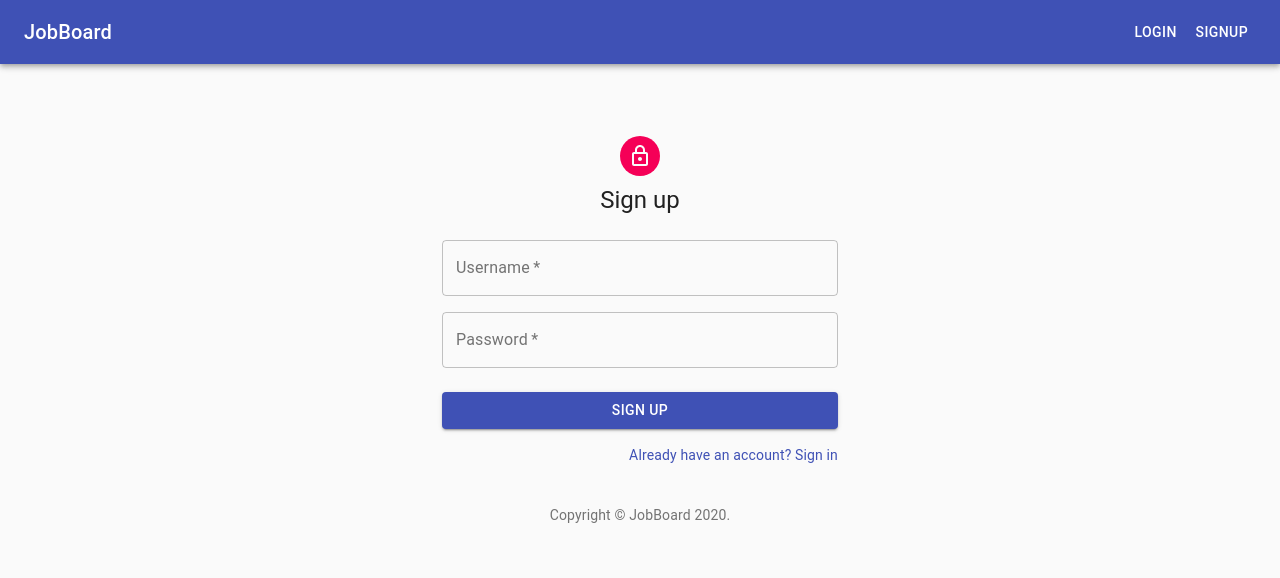
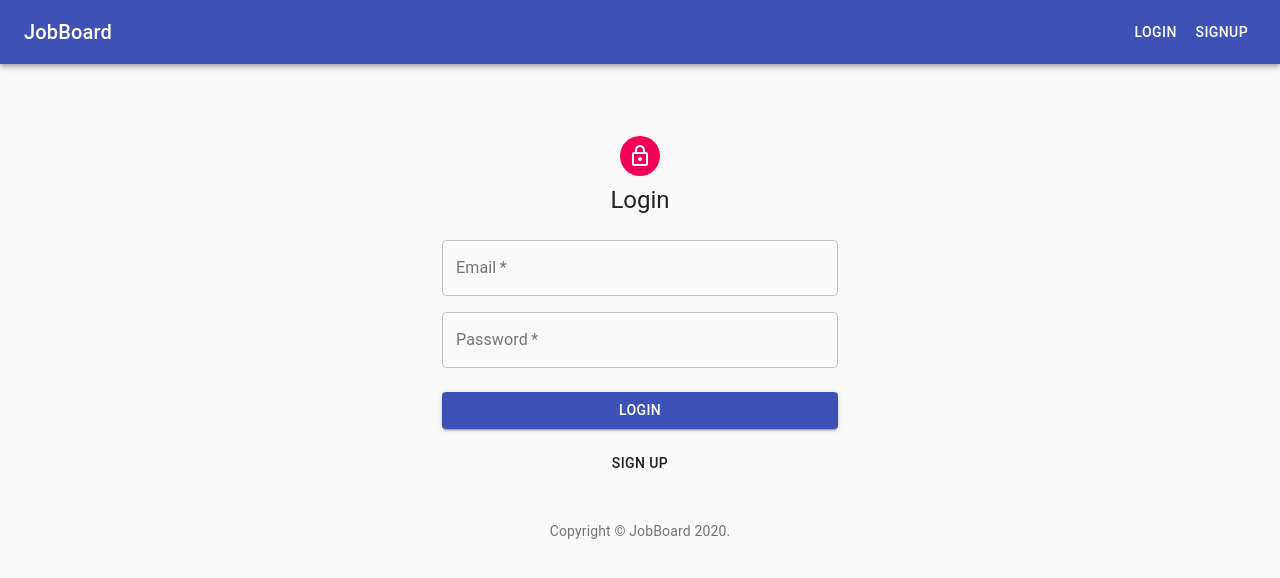
Before and after one commit to Kevin1192/Job-board, a React (Create React App) app: page /signup in a window 1280 px wide. Shown: the top 578 px of the page. Built offline with nearby package versions, Linux system fonts and the light colour scheme; no server answers.

Commit message:
signup signin working

```diff
--- a/src/components/signUp.jsx
+++ b/src/components/signUp.jsx
@@ -1,4 +1,4 @@
-import React from "react";
+import React, { useState, useContext } from "react";
 import Avatar from "@material-ui/core/Avatar";
 import Button from "@material-ui/core/Button";
 import CssBaseline from "@material-ui/core/CssBaseline";
@@ -10,6 +10,9 @@ import LockOutlinedIcon from "@material-ui/icons/LockOutlined";
 import Typography from "@material-ui/core/Typography";
 import { makeStyles } from "@material-ui/core/styles";
 import Container from "@material-ui/core/Container";
+import { LoginContext } from "../shared/context/login-context";
+import { useHTTPClient } from "../shared/hooks/http-hook";
+import { Redirect } from 'react-router-dom'
 
 function Copyright() {
   return (
@@ -44,8 +47,99 @@ const useStyles = makeStyles((theme) => ({
   },
 }));
 
-export default function SignUp() {
+const SignUp = () => {
   const classes = useStyles();
+
+  const auth = useContext(LoginContext);
+
+  // generate login state
+  const [isLogin, setIsLogin] = useState(true);
+  // generate redirect state
+  const [isRedirect, setRedirect] = useState(false);
+
+  // generate form State
+const [formSta, setFormDa] = React.useState({
+});
+
+
+// Input change functions
+const handleNameChange = (evt) =>{
+  setFormDa({
+    ...formSta,
+    [evt.target.name]: evt.target.value
+  })
+  console.log('name', evt.target.value)
+}
+
+const handleEmailChange = (evt) => {
+  setFormDa({
+    ...formSta,
+    [evt.target.name]: evt.target.value
+  });
+  console.log(formSta,evt.target.value);
+};
+
+const handlePasswordChange = (evt) => {
+  setFormDa({
+    ...formSta,
+    [evt.target.name]: evt.target.value,
+  });
+};
+
+// Submit function
+  const handleLoginSubmit = async (event) => {
+    event.preventDefault();
+
+    console.log(formSta);
+
+    if (isLogin) {
+      try {
+        const fetchData = await fetch(
+          `${
+            process.env.REACT_APP_BACKEND_URL || "http://localhost:5000/api"
+          }/users/login`,{
+          method: "POST",
+          body: JSON.stringify({
+            email: formSta.email,
+            password: formSta.password
+          }),
+          headers: { "Content-Type": "application/json" }
+        });
+        console.log('fetched', fetchData)
+        const data = await fetchData.json()
+        auth.login(data.userId, data.token);
+         (data.userId && setRedirect(true))
+      } catch (error) {console.log(error)}
+    } else {
+      try {
+        const formData = JSON.stringify({
+          name: formSta.name,
+          email: formSta.email,
+          password: formSta.password
+        });
+
+        const fetchData = await fetch(
+          `${
+            process.env.REACT_APP_BACKEND_URL || "http://localhost:5000/api"
+          }/users/signup`,
+          {
+            method: "POST",
+            body: formData,
+            headers: { "Content-Type": "application/json" }
+          }
+        );
+
+        const data = await fetchData.json();
+        console.log("fetch signup", data);
+        auth.login(data.userId, data.token);
+        data.userId && setRedirect(true);
+      } catch (err) {console.log(err)}
+    }
+  };
+
+  const showSignUp = () => {
+    setIsLogin(prev => !prev)
+  };
 
   return (
     <Container component="main" maxWidth="xs">
@@ -55,19 +149,36 @@ export default function SignUp() {
           <LockOutlinedIcon />
         </Avatar>
         <Typography component="h1" variant="h5">
-          Sign up
+          {isLogin ? "Login" : "Sign Up"}
         </Typography>
-        <form className={classes.form} action='/signup' method='POST'>
+        <form className={classes.form} onSubmit={handleLoginSubmit}>
           <Grid container spacing={2}>
+            {!isLogin && (
+              <Grid item xs={12}>
+                <TextField
+                  variant="outlined"
+                  required
+                  fullWidth
+                  id="name"
+                  element="input"
+                  type="text"
+                  name='name'
+                  label="Full Name"
+                  onChange={handleNameChange}
+                />
+              </Grid>
+            )}
             <Grid item xs={12}>
               <TextField
                 variant="outlined"
                 required
                 fullWidth
-                id="username"
-                label="Username"
-                name="username"
-                autoComplete="username"
+                id="email"
+                element="input"
+                type="email"
+                name='email'
+                label="Email"
+                onChange={handleEmailChange}
               />
             </Grid>
             <Grid item xs={12}>
@@ -79,7 +190,7 @@ export default function SignUp() {
                 label="Password"
                 type="password"
                 id="password"
-                autoComplete="current-password"
+                onChange={handlePasswordChange}
               />
             </Grid>
           </Grid>
@@ -90,20 +201,19 @@ export default function SignUp() {
             color="primary"
             className={classes.submit}
           >
-            Sign Up
+            {isLogin ? "Login" : "Sign Up"}
           </Button>
-          <Grid container justify="flex-end">
-            <Grid item>
-              <Link href="/signin" variant="body2">
-                Already have an account? Sign in
-              </Link>
-            </Grid>
-          </Grid>
         </form>
+        <Button inverse onClick={showSignUp}>
+          {isLogin ? "Sign Up" : "Login"}
+        </Button>
       </div>
       <Box mt={5}>
         <Copyright />
       </Box>
+      { isRedirect &&  <Redirect to='/' />}
     </Container>
   );
 }
+
+export default SignUp
```
